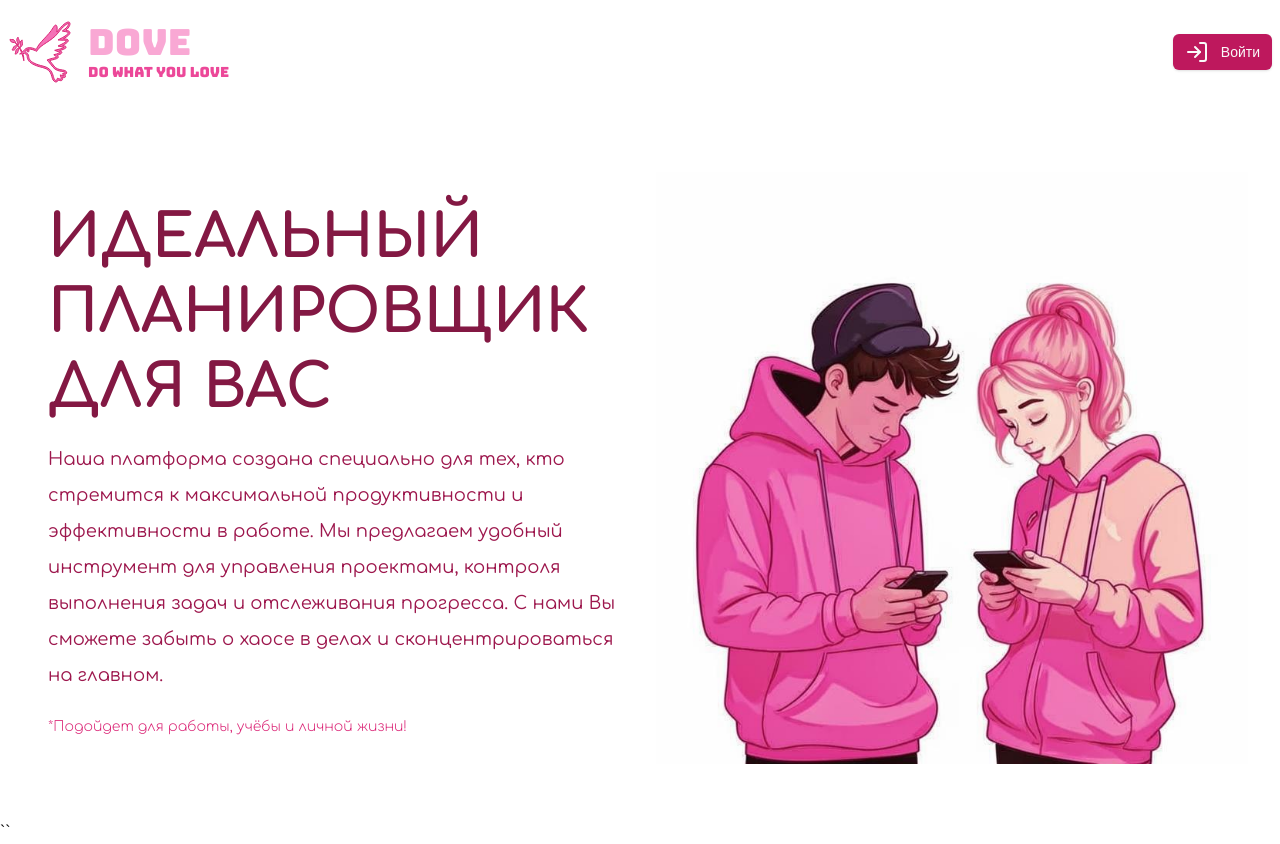
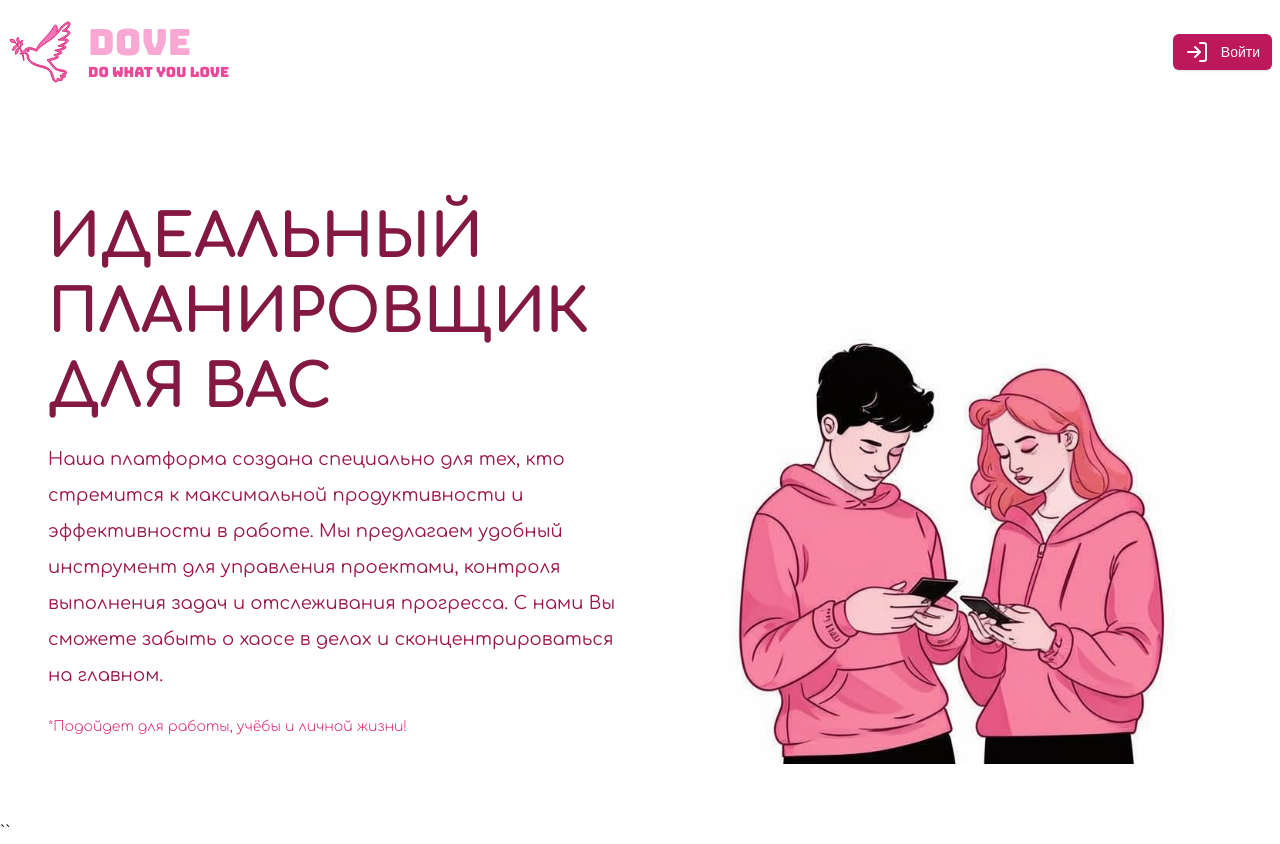
Before and after one commit to exg0rd/dove, a Next.js app: page / in a window 1280 px wide. Built offline with nearby package versions, Linux system fonts and the light colour scheme.

Commit message:
layout fix

```diff
--- a/src/app/shared/components/HomeContent.tsx
+++ b/src/app/shared/components/HomeContent.tsx
@@ -23,11 +23,11 @@ export const HomeContent: React.FC = () => {
                         *Подойдет для работы, учёбы и личной жизни!
                     </p>
                 </div>
-                <div className="w-full lg:w-1/2 px-4 mb-8 lg:mb-0 hidden lg:block rounded-full">
+                <div className="w-full lg:w-1/2 px-4 mb-8 lg:mb-0 hidden lg:flex rounded-full items-center">
                     <img
                         src="/images/home.jpg"
                         alt="Example Image"
-                        className=""></img>
+                        className="object-contain"></img>
                 </div>
             </div>
         </div>
```
Also changed, not shown: public/images/home.jpg, 1 other file (tests, documents, lock files or other folders).
